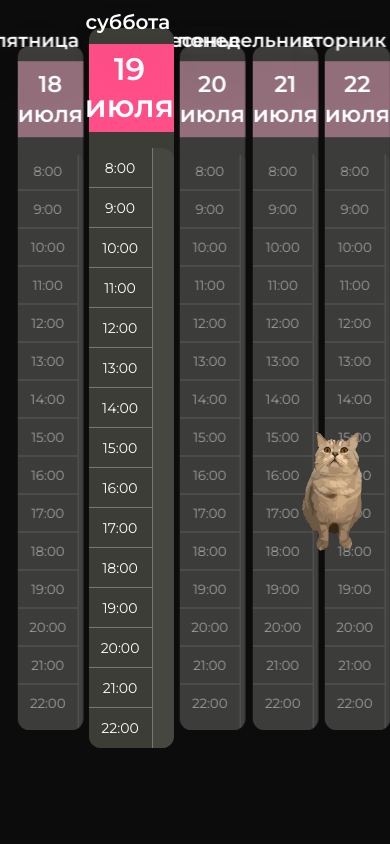
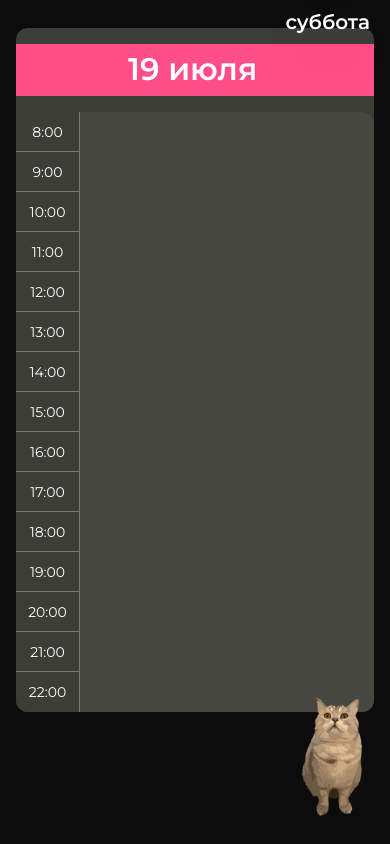
Before and after one commit to DenysSkachko/ReactPlanner, a React (Vite) app: page / in a window 390 px wide. Built offline with nearby package versions, Linux system fonts and the light colour scheme.

Commit message:
responsive update

```diff
--- a/index.html
+++ b/index.html
@@ -4,7 +4,7 @@
     <meta charset="UTF-8" />
     <link rel="icon" type="image/svg+xml" href="/vite.svg" />
     <meta name="viewport" content="width=device-width, initial-scale=1.0" />
-    <title>Vite + React + TS</title>
+    <title>Planner</title>
   </head>
   <body>
     <div id="root"></div>
--- a/src/components/Modal.tsx
+++ b/src/components/Modal.tsx
@@ -47,7 +47,7 @@ const Modal = ({ open, onClose, children }: ModalProps) => {
     <AnimatePresence>
       {open && (
         <motion.div
-          className="fixed inset-0 flex items-center justify-center z-50"
+          className="fixed inset-0 p-4 flex items-center justify-center z-50"
           style={{ backgroundColor: 'rgba(0,0,0,0.8)' }}
           variants={backdropVariants}
           initial="hidden"
--- a/src/pages/Planner.tsx
+++ b/src/pages/Planner.tsx
@@ -1,4 +1,4 @@
-import { useState } from 'react';
+import { useState, useEffect } from 'react';
 import { isSameDay, startOfToday } from 'date-fns';
 import clsx from 'clsx';
 import DayTabs from '../components/DayTabs';
@@ -15,11 +15,20 @@ import type { Lesson } from '../types/Lesson';
 import Alex from '../assets/alex.png';
 import { AnimatePresence, motion } from 'framer-motion';
 
+const getResponsiveDayCount = () => {
+  const width = window.innerWidth;
+  if (width >= 1200) return 5;
+  if (width >= 900) return 3;
+  return 1;
+};
+
 const Planner = () => {
   const today = startOfToday();
   const [_centerDate, setCenterDate] = useState(today);
   const [activeDate, setActiveDate] = useState(today);
-  const [days, setDays] = useState(generateWeek(today));
+  const [days, setDays] = useState(
+    generateWeek(today, getResponsiveDayCount())
+  );
   const [addLessonOpen, setAddLessonOpen] = useState(false);
   const [addStudentOpen, setAddStudentOpen] = useState(false);
   const [studentsStatsOpen, setStudentsStatsOpen] = useState(false);
@@ -31,10 +40,19 @@ const Planner = () => {
   const { addLesson, updateLesson, deleteLesson, allLessons } =
     useLessons(activeDate);
 
+  useEffect(() => {
+    const handleResize = () => {
+      setDays(generateWeek(_centerDate, getResponsiveDayCount()));
+    };
+
+    window.addEventListener('resize', handleResize);
+    return () => window.removeEventListener('resize', handleResize);
+  }, [_centerDate]);
+
   const handleDayClick = (clicked: Date) => {
     setCenterDate(clicked);
     setActiveDate(clicked);
-    setDays(generateWeek(clicked));
+    setDays(generateWeek(clicked, getResponsiveDayCount()));
   };
 
   const handleAddLesson = (lesson: Omit<Lesson, 'id'>) => {
@@ -48,7 +66,7 @@ const Planner = () => {
   };
 
   return (
-    <div className="h-screen text-white px-4 py-7 relative">
+    <div className="h-screen text-white px-4 md:pr-25 py-7 relative">
       <div className="mx-auto max-w-[1250px] flex gap-1 transition-all">
         {days.map((day) => {
           const isActive = isSameDay(day.date, activeDate);
@@ -79,12 +97,12 @@ const Planner = () => {
         })}
       </div>
 
-      <div className="absolute bottom-1/3 right-4 z-50 ">
+      <div className="absolute bottom-4 sm:bottom-1/3 right-4 z-50 ">
         <button
           onClick={() => setMenuOpen((prev) => !prev)}
           className="p-3 rounded text-6xl"
         >
-          <img src={Alex} width="60" height="40"/>
+          <img src={Alex} width="60" height="40" />
         </button>
       </div>
 
@@ -99,7 +117,7 @@ const Planner = () => {
               onClick={() => setMenuOpen(false)}
             />
             <motion.div
-              className="absolute bottom-6 right-6 z-50 flex flex-col gap-3"
+              className="absolute bottom-[20%] sm:bottom-6 right-6 z-50 flex flex-col gap-3"
               initial={{ opacity: 0, y: 50 }}
               animate={{ opacity: 1, y: 0 }}
               exit={{ opacity: 0, y: 50 }}
--- a/src/utils/date.ts
+++ b/src/utils/date.ts
@@ -1,9 +1,11 @@
 import { addDays, format } from 'date-fns';
 import { ru } from 'date-fns/locale';
 
-export const generateWeek = (centerDate: Date) => {
-  return Array.from({ length: 5 }, (_, i) => {
-    const offset = i - 1;
+export const generateWeek = (centerDate: Date, count: number = 5) => {
+
+  const offsetBase = count >= 3 ? 1 : 0;
+  return Array.from({ length: count }, (_, i) => {
+    const offset = i - offsetBase;
     const date = addDays(centerDate, offset);
     return {
       id: date.toISOString(),
```
